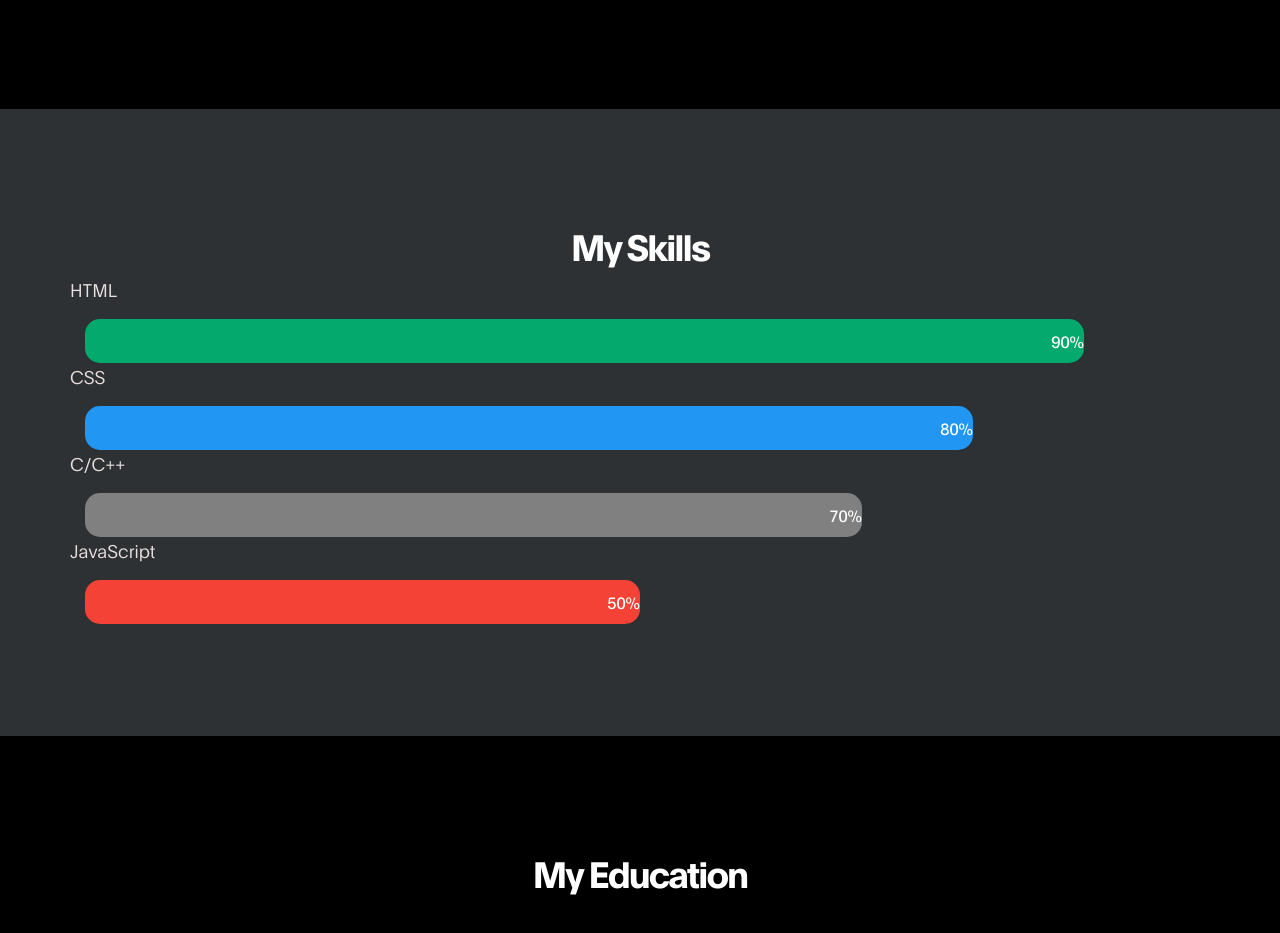
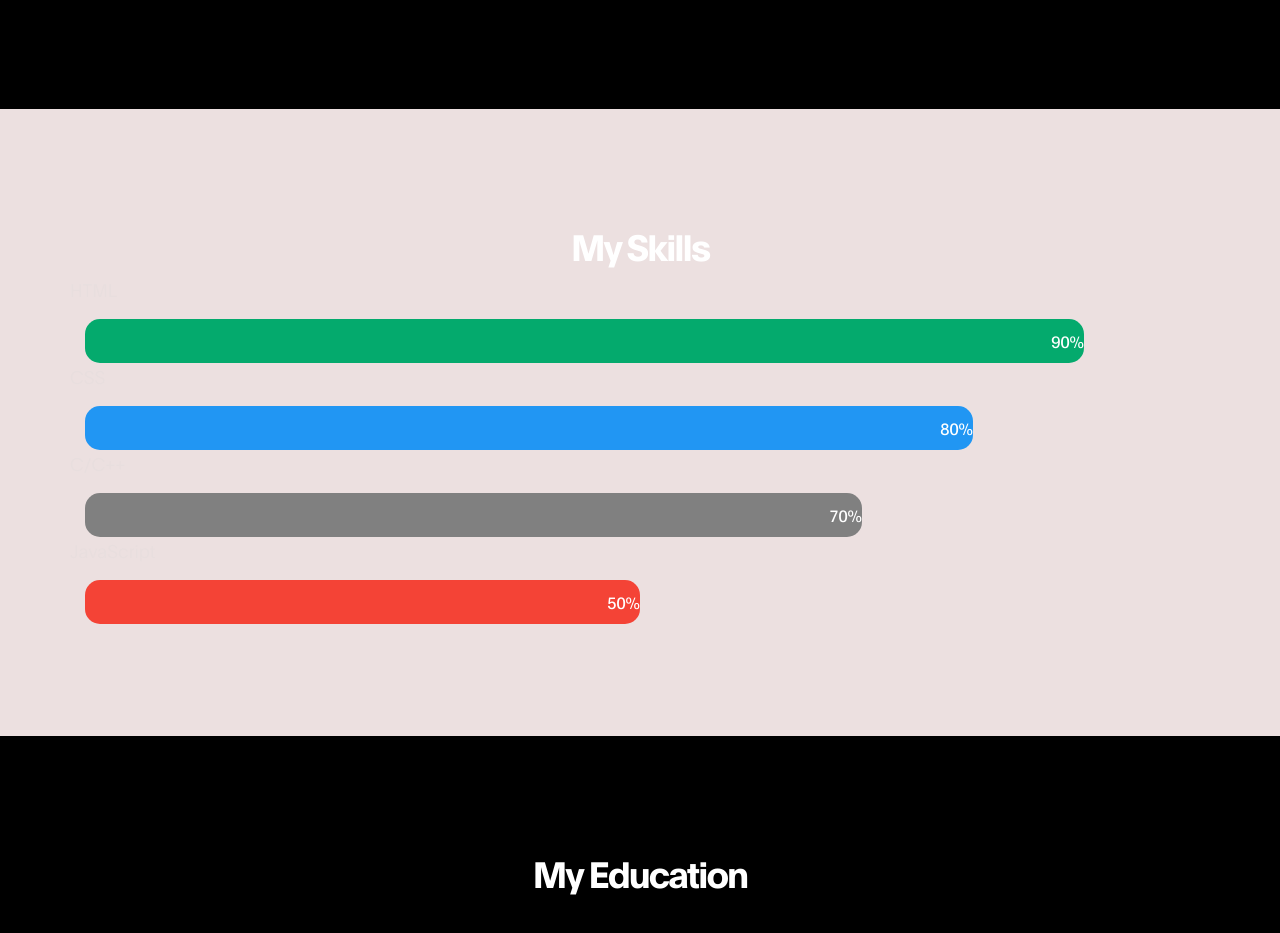
Before and after one commit to bip1n/bhabishwar, a plain HTML site: page index.html in a window 1280 px wide. Shown: the part 1336-2269 px from the top of the page. Drawn offline with Linux system fonts and the light colour scheme; some packages are replaced by stand-ins of ours; a script that the page names is missing.

Commit message:
Update index.html

```diff
--- a/index.html
+++ b/index.html
@@ -123,7 +123,7 @@
      </section>
 
 <!-- Skill -->
-<section class="schedule section" id="skill">
+<section class="skill section" id="skill">
     <div class="container">
          <div class="row"data-aos="fade-up" data-aos-delay="400" >
 
```
